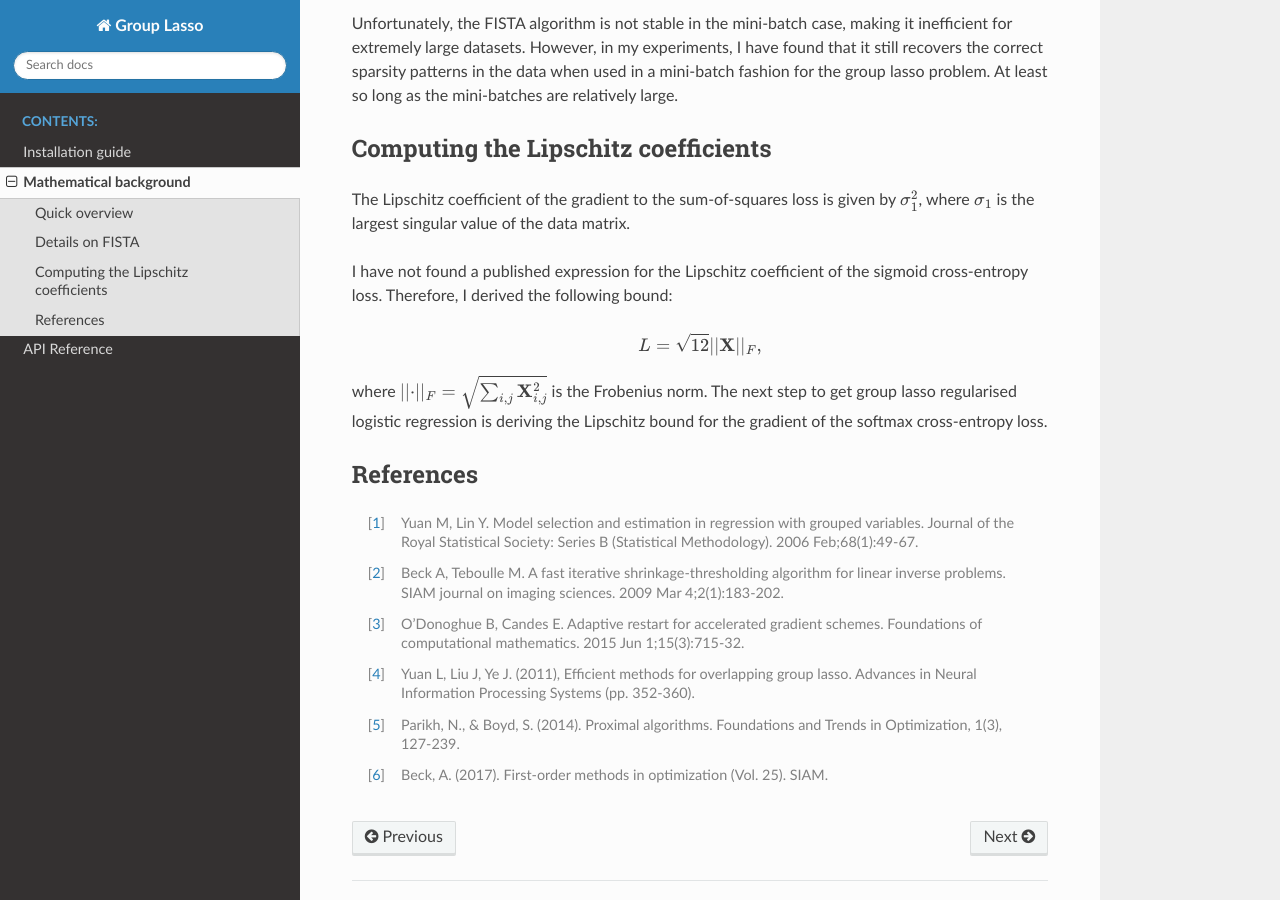
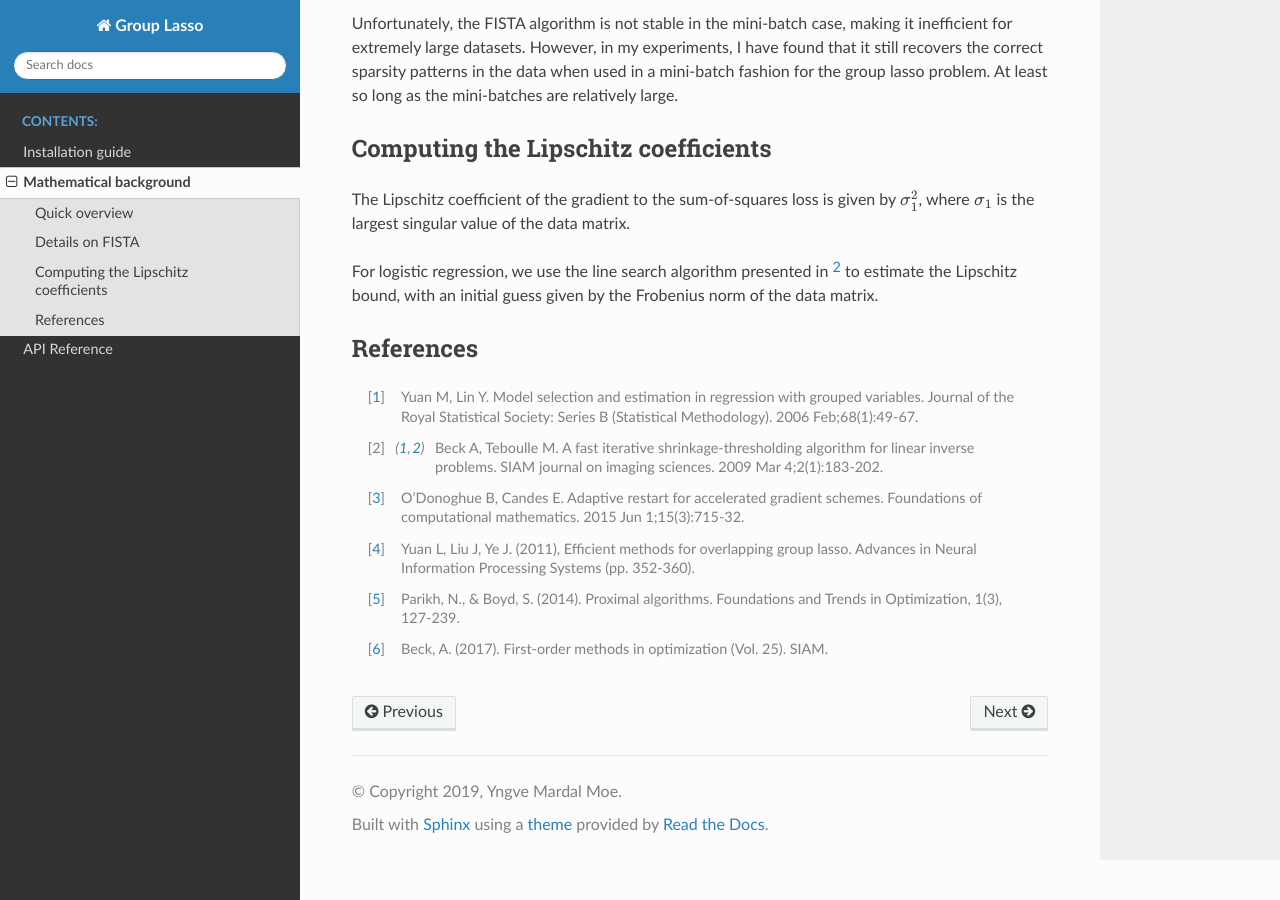
Before and after one commit to yngvem/group-lasso, a Sphinx documentation site: the page built from docs/maths.rst, in a window 1280 px wide and 900 px high, scrolled down 1377 px. Built offline with Sphinx 7.4.7 and the Read the Docs theme 2.0.0, drawn with Linux system fonts in a browser that asks for light colours; pages that are not in the unit, such as notebooks, are missing from menus.

Commit message:
Updated documentation

```diff
--- a/docs/index.rst
+++ b/docs/index.rst
@@ -49,7 +49,7 @@ was defined as regularised linear regression with the following loss function
 
 .. math::
 
-    \text{arg} \min_{\mathbf{\beta}_g \in \mathbb{R^{d_g}}}
+    \text{arg} \frac{1}{n} \min_{\mathbf{\beta}_g \in \mathbb{R^{d_g}}}
     || \sum_{g \in \mathcal{G}} \left[\mathbf{X}_g\mathbf{\beta}_g\right] - \mathbf{y} ||_2^2
     + \lambda_1 ||\mathbf{\beta}||_1
     + \lambda_2 \sum_{g \in \mathcal{G}} \sqrt{d_g}||\mathbf{\beta}_g||_2,
--- a/docs/maths.rst
+++ b/docs/maths.rst
@@ -91,17 +91,9 @@ The Lipschitz coefficient of the gradient to the sum-of-squares loss is given
 by :math:`\sigma_1^2`, where :math:`\sigma_1` is the largest singular value
 of the data matrix.
 
-I have not found a published expression for the Lipschitz coefficient of the
-sigmoid cross-entropy loss. Therefore, I derived the following bound:
-
-.. math::
-
-    L = \sqrt{12} ||\mathbf{X}||_F,
-
-where :math:`||\mathbf{\cdot}||_F = \sqrt{\sum_{i, j} \mathbf{X}_{i, j}^2}` is
-the Frobenius norm. The next step to get group lasso regularised logistic
-regression is deriving the Lipschitz bound for the gradient of the softmax
-cross-entropy loss.
+For logistic regression, we use the line search algorithm presented in [2]_ to
+estimate the Lipschitz bound, with an initial guess given by the Frobenius norm
+of the data matrix.
 
 References
 ----------
```
